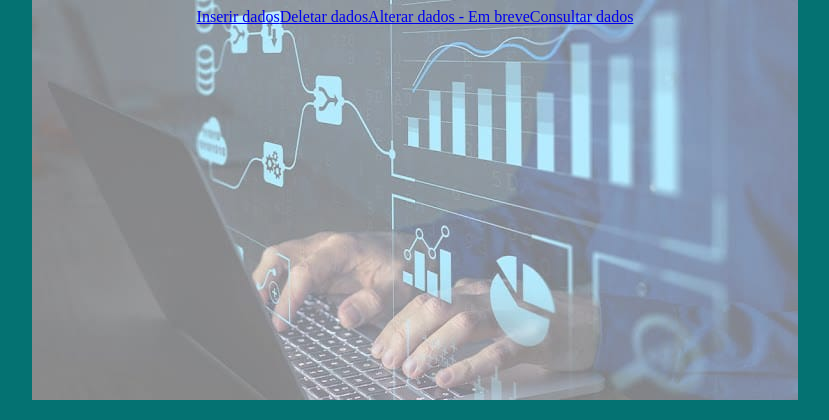
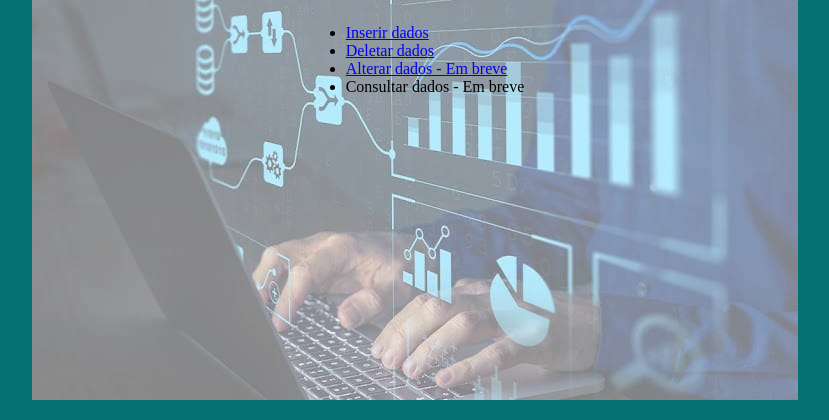
Before and after one commit to tutuzim/TP-BD1, a PHP site: page / in a window 1280 px wide. Shown: the top 420 px of the page, without its empty margins (225-1054 px from the left). Run offline with PHP 8.4, Linux system fonts and the light colour scheme.

Commit message:
Update index.php

```diff
--- a/LojaAplicativos/index.php
+++ b/LojaAplicativos/index.php
@@ -13,10 +13,13 @@
         <div class= "menu" >
 
         <br><br><br><br><br><br>
-        <a href="inserir.php"> Inserir dados </a> <br>
-        <a href="formDeletar.php"> Deletar dados </a> <br>
-        <a href="formdeletar.php"> Alterar dados - Em breve </a> <br>
-        <a href="formItemVenda.php"> Consultar dados </a> <br>
+
+        <ul>
+            <li> <a href="inserir.php"> Inserir dados </a> </li>
+            <li> <a href="formDeletar.php"> Deletar dados </a> </li>
+            <li> <a href="formdeletar.php"> Alterar dados - Em breve </a> </li>
+            <li> <a hrcef="formItemVenda.php"> Consultar dados - Em breve </a> </li>
+        </ul>
 
         </div>
     </body>
```
